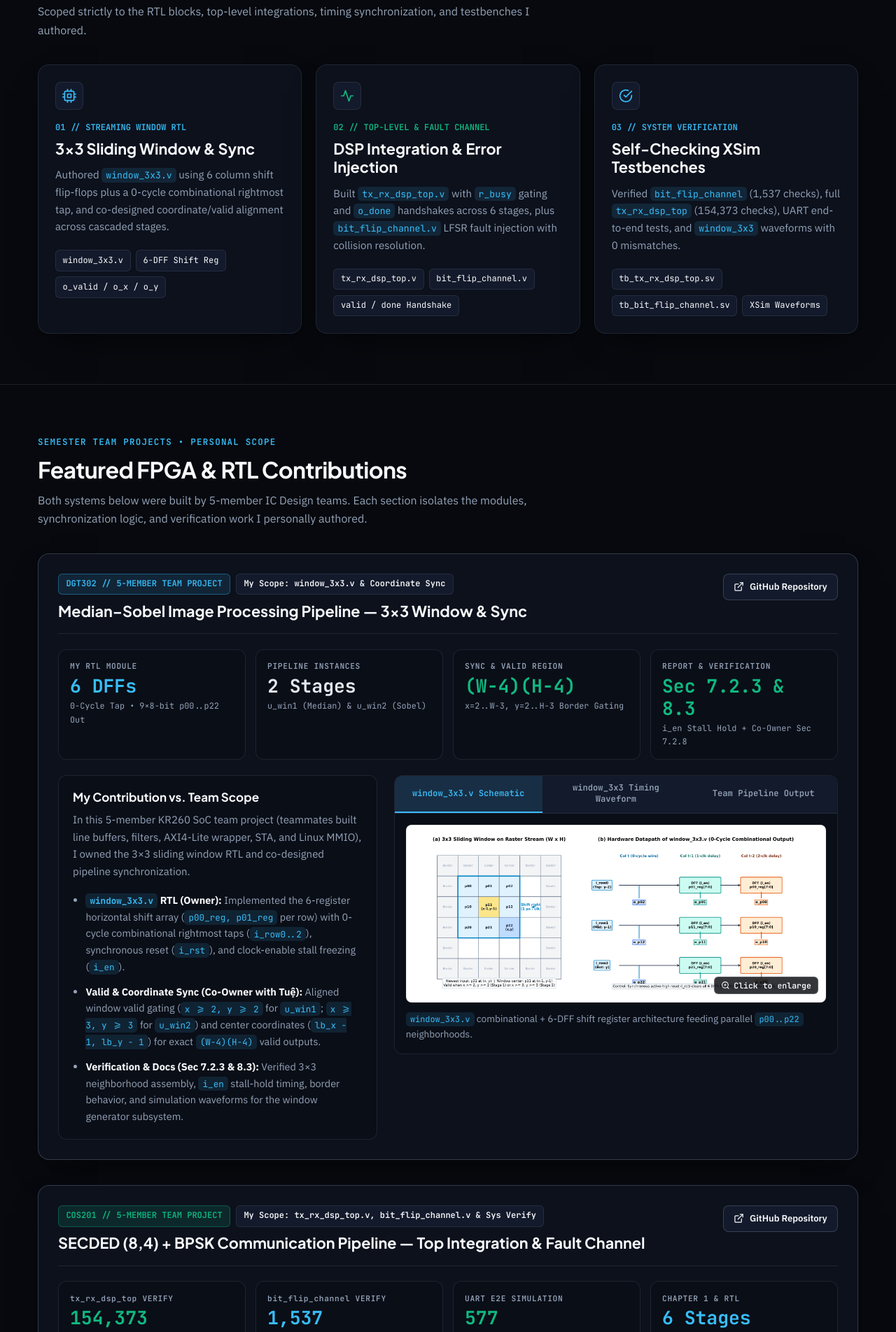
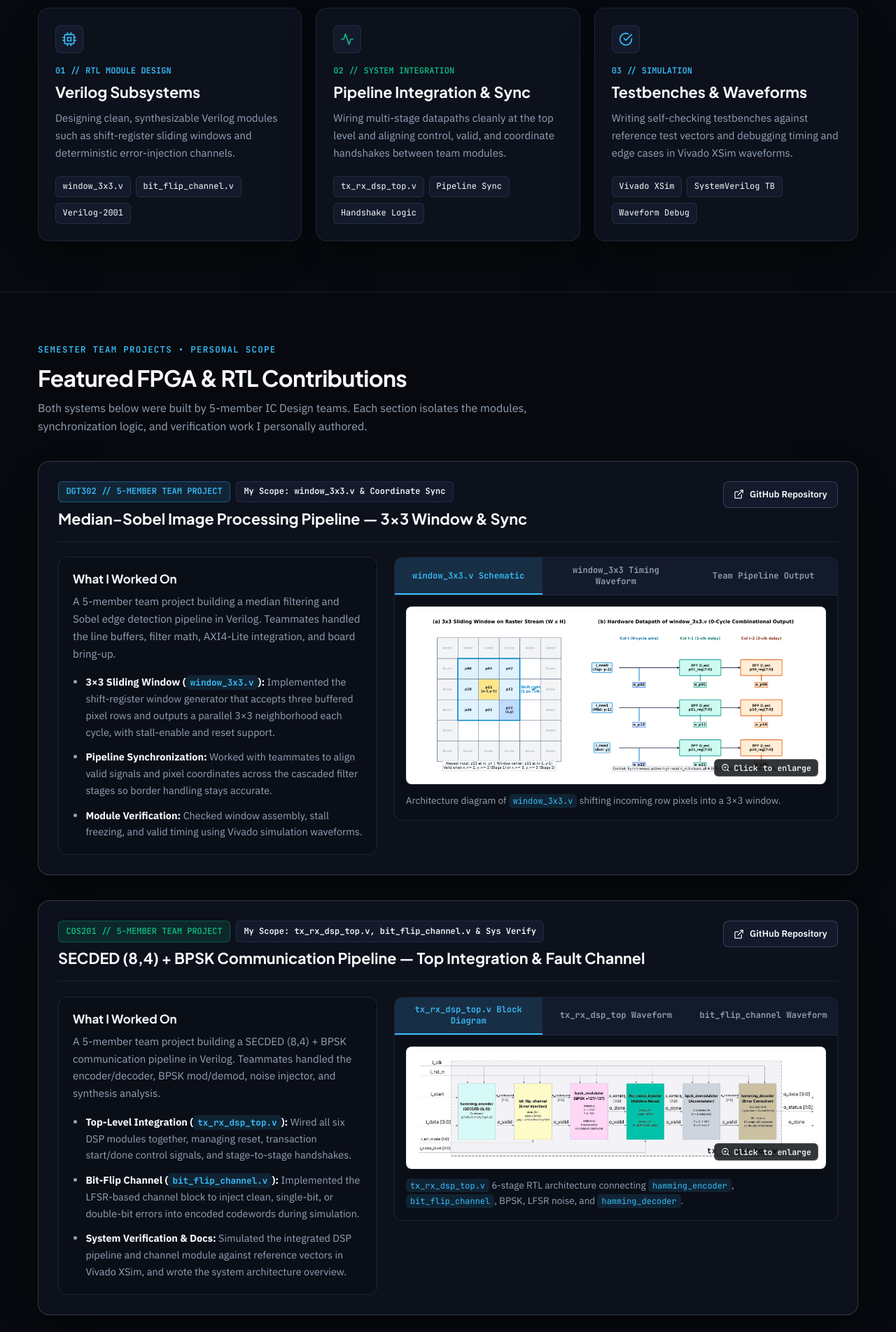
Before and after one commit to weliuliu123-byte/weliuliu123-byte.github.io, a plain HTML site: page index.html in a window 1280 px wide. Shown: the part 896-2800 px from the top of the page at 70% size. Drawn offline with Linux system fonts and the light colour scheme.

Commit message:
refactor(portfolio,cv): keep project summaries concise and role-focused without report stats

```diff
--- a/index.html
+++ b/index.html
@@ -93,30 +93,20 @@
           <h1>Digital IC &amp; Verilog RTL Portfolio</h1>
           <p class="hero-lead">
             I am <strong>Ha Gia Bao</strong>, an <strong>IC Design</strong> student at
-            <strong>FPT University</strong> (Ho Chi Minh City). Across my semester team projects, I
-            personally designed core <strong>Verilog</strong> modules (<code>window_3x3.v</code>,
-            <code>tx_rx_dsp_top.v</code>, <code>bit_flip_channel.v</code>), co-designed multi-stage
-            coordinate/valid synchronization, and ran self-checking <strong>Vivado XSim</strong>
-            system verification against Python-generated golden vectors.
+            <strong>FPT University</strong> (Ho Chi Minh City). I focus on writing clean,
+            synthesizable <strong>Verilog</strong> modules, integrating multi-stage digital pipelines,
+            and verifying hardware behavior through <strong>Vivado XSim</strong> simulation and waveforms.
           </p>
 
-          <!-- 4-Card KPI Strip (Personal Verified Scope) -->
-          <div class="hero-kpi-grid" aria-label="My verified engineering KPIs">
+          <!-- Clean Focus Summary (No Report Stats) -->
+          <div class="hero-kpi-grid" aria-label="Core project focus">
             <div class="kpi-card">
-              <span class="kpi-value mono text-emerald">154,373</span>
-              <span class="kpi-label">tx_rx_dsp_top Checks (0 Err)</span>
+              <span class="kpi-value mono text-cyan">COS201</span>
+              <span class="kpi-label">Top-Level Integration &amp; Fault Channel RTL</span>
             </div>
             <div class="kpi-card">
-              <span class="kpi-value mono text-cyan">1,537</span>
-              <span class="kpi-label">bit_flip_channel Checks (0 Err)</span>
-            </div>
-            <div class="kpi-card">
-              <span class="kpi-value mono text-emerald">577</span>
-              <span class="kpi-label">UART E2E Checks (96 Req PASS)</span>
-            </div>
-            <div class="kpi-card">
-              <span class="kpi-value mono text-cyan">3 RTL</span>
-              <span class="kpi-label">Modules Owned + Sync Co-Design</span>
+              <span class="kpi-value mono text-emerald">DGT302</span>
+              <span class="kpi-label">3&times;3 Sliding Window RTL &amp; Pipeline Sync</span>
             </div>
           </div>
 
@@ -206,10 +196,10 @@
     <section id="capabilities" class="section section-bordered">
       <div class="container">
         <div class="section-header">
-          <p class="eyebrow mono">MY CONTRIBUTIONS &amp; SKILLS</p>
-          <h2>What I Personally Built &amp; Verified</h2>
+          <p class="eyebrow mono">WHAT I DO</p>
+          <h2>Core RTL &amp; Verification Skills</h2>
           <p class="section-subtitle">
-            Scoped strictly to the RTL blocks, top-level integrations, timing synchronization, and testbenches I authored.
+            Hands-on areas I handled across my semester hardware design teams.
           </p>
         </div>
 
@@ -229,16 +219,16 @@
                 <line x1="1" y1="14" x2="4" y2="14"></line>
               </svg>
             </div>
-            <span class="card-kicker mono text-cyan">01 // STREAMING WINDOW RTL</span>
-            <h3>3&times;3 Sliding Window &amp; Sync</h3>
+            <span class="card-kicker mono text-cyan">01 // RTL MODULE DESIGN</span>
+            <h3>Verilog Subsystems</h3>
             <p>
-              Authored <code>window_3x3.v</code> using 6 column shift flip-flops plus a 0-cycle
-              combinational rightmost tap, and co-designed coordinate/valid alignment across cascaded stages.
+              Designing clean, synthesizable Verilog modules such as shift-register sliding windows
+              and deterministic error-injection channels.
             </p>
             <ul class="pill-row">
               <li>window_3x3.v</li>
-              <li>6-DFF Shift Reg</li>
-              <li>o_valid / o_x / o_y</li>
+              <li>bit_flip_channel.v</li>
+              <li>Verilog-2001</li>
             </ul>
           </article>
 
@@ -248,17 +238,16 @@
                 <polyline points="22 12 18 12 15 21 9 3 6 12 2 12"></polyline>
               </svg>
             </div>
-            <span class="card-kicker mono text-emerald">02 // TOP-LEVEL &amp; FAULT CHANNEL</span>
-            <h3>DSP Integration &amp; Error Injection</h3>
+            <span class="card-kicker mono text-emerald">02 // SYSTEM INTEGRATION</span>
+            <h3>Pipeline Integration &amp; Sync</h3>
             <p>
-              Built <code>tx_rx_dsp_top.v</code> with <code>r_busy</code> gating and
-              <code>o_done</code> handshakes across 6 stages, plus <code>bit_flip_channel.v</code>
-              LFSR fault injection with collision resolution.
+              Wiring multi-stage datapaths cleanly at the top level and aligning control, valid,
+              and coordinate handshakes between team modules.
             </p>
             <ul class="pill-row">
               <li>tx_rx_dsp_top.v</li>
-              <li>bit_flip_channel.v</li>
-              <li>valid / done Handshake</li>
+              <li>Pipeline Sync</li>
+              <li>Handshake Logic</li>
             </ul>
           </article>
 
@@ -269,16 +258,16 @@
                 <polyline points="22 4 12 14.01 9 11.01"></polyline>
               </svg>
             </div>
-            <span class="card-kicker mono text-cyan">03 // SYSTEM VERIFICATION</span>
-            <h3>Self-Checking XSim Testbenches</h3>
+            <span class="card-kicker mono text-cyan">03 // SIMULATION</span>
+            <h3>Testbenches &amp; Waveforms</h3>
             <p>
-              Verified <code>bit_flip_channel</code> (1,537 checks), full <code>tx_rx_dsp_top</code>
-              (154,373 checks), UART end-to-end tests, and <code>window_3x3</code> waveforms with 0 mismatches.
+              Writing self-checking testbenches against reference test vectors and debugging timing
+              and edge cases in Vivado XSim waveforms.
             </p>
             <ul class="pill-row">
-              <li>tb_tx_rx_dsp_top.sv</li>
-              <li>tb_bit_flip_channel.sv</li>
-              <li>XSim Waveforms</li>
+              <li>Vivado XSim</li>
+              <li>SystemVerilog TB</li>
+              <li>Waveform Debug</li>
             </ul>
           </article>
         </div>
@@ -322,56 +311,27 @@
               </a>
             </header>
 
-            <!-- Tier 1: 4 Compact KPI Cards (Strictly Personal Scope) -->
-            <div class="tier1-kpi-row" aria-label="DGT302 personal contribution metrics">
-              <div class="tier1-kpi">
-                <span class="tier1-label mono">MY RTL MODULE</span>
-                <strong class="tier1-val mono text-cyan">6 DFFs</strong>
-                <span class="tier1-sub mono">0-Cycle Tap &bull; 9&times;8-bit p00..p22 Out</span>
-              </div>
-              <div class="tier1-kpi">
-                <span class="tier1-label mono">PIPELINE INSTANCES</span>
-                <strong class="tier1-val mono">2 Stages</strong>
-                <span class="tier1-sub mono">u_win1 (Median) &amp; u_win2 (Sobel)</span>
-              </div>
-              <div class="tier1-kpi">
-                <span class="tier1-label mono">SYNC &amp; VALID REGION</span>
-                <strong class="tier1-val mono text-emerald">(W-4)(H-4)</strong>
-                <span class="tier1-sub mono">x=2..W-3, y=2..H-3 Border Gating</span>
-              </div>
-              <div class="tier1-kpi">
-                <span class="tier1-label mono">REPORT &amp; VERIFICATION</span>
-                <strong class="tier1-val mono text-emerald">Sec 7.2.3 &amp; 8.3</strong>
-                <span class="tier1-sub mono">i_en Stall Hold + Co-Owner Sec 7.2.8</span>
-              </div>
-            </div>
-
-            <!-- Tier 2: Engineering Notes (Left) + Visual Evidence Tabs (Right) -->
+            <!-- Tier 2: Concise Role Notes (Left) + Visual Evidence Tabs (Right) -->
             <div class="tier2-grid" data-evidence-group>
               <div class="tier2-notes">
-                <h4>My Contribution vs. Team Scope</h4>
+                <h4>What I Worked On</h4>
                 <p class="notes-lead">
-                  In this 5-member KR260 SoC team project (teammates built line buffers, filters,
-                  AXI4-Lite wrapper, STA, and Linux MMIO), I owned the 3&times;3 sliding window RTL
-                  and co-designed pipeline synchronization.
+                  A 5-member team project building a median filtering and Sobel edge detection pipeline in
+                  Verilog. Teammates handled the line buffers, filter math, AXI4-Lite integration, and board bring-up.
                 </p>
                 <ul class="clean-list">
                   <li>
-                    <strong><code>window_3x3.v</code> RTL (Owner):</strong> Implemented the 6-register
-                    horizontal shift array (<code>p00_reg, p01_reg</code> per row) with 0-cycle
-                    combinational rightmost taps (<code>i_row0..2</code>), synchronous reset (<code>i_rst</code>),
-                    and clock-enable stall freezing (<code>i_en</code>).
+                    <strong>3&times;3 Sliding Window (<code>window_3x3.v</code>):</strong> Implemented the
+                    shift-register window generator that accepts three buffered pixel rows and outputs a
+                    parallel 3&times;3 neighborhood each cycle, with stall-enable and reset support.
                   </li>
                   <li>
-                    <strong>Valid &amp; Coordinate Sync (Co-Owner with Tuệ):</strong> Aligned window
-                    valid gating (<code>x &gt;= 2, y &gt;= 2</code> for <code>u_win1</code>;
-                    <code>x &gt;= 3, y &gt;= 3</code> for <code>u_win2</code>) and center coordinates
-                    (<code>lb_x - 1, lb_y - 1</code>) for exact <code>(W-4)(H-4)</code> valid outputs.
+                    <strong>Pipeline Synchronization:</strong> Worked with teammates to align valid signals
+                    and pixel coordinates across the cascaded filter stages so border handling stays accurate.
                   </li>
                   <li>
-                    <strong>Verification &amp; Docs (Sec 7.2.3 &amp; 8.3):</strong> Verified 3&times;3
-                    neighborhood assembly, <code>i_en</code> stall-hold timing, border behavior, and
-                    simulation waveforms for the window generator subsystem.
+                    <strong>Module Verification:</strong> Checked window assembly, stall freezing, and valid
+                    timing using Vivado simulation waveforms.
                   </li>
                 </ul>
               </div>
@@ -414,7 +374,7 @@
                     </span>
                   </button>
                   <p class="figure-caption">
-                    <code>window_3x3.v</code> combinational + 6-DFF shift register architecture feeding parallel <code>p00..p22</code> neighborhoods.
+                    Architecture diagram of <code>window_3x3.v</code> shifting incoming row pixels into a 3&times;3 window.
                   </p>
                 </div>
 
@@ -443,7 +403,7 @@
                     </span>
                   </button>
                   <p class="figure-caption">
-                    Cycle-accurate timing waveform verifying border gating (<code>x &gt;= 2, y &gt;= 2</code>) and pipeline stall hold behavior.
+                    Timing waveform verifying valid gating and pipeline stall behavior for <code>window_3x3.v</code>.
                   </p>
                 </div>
 
@@ -535,57 +495,29 @@
               </a>
             </header>
 
-            <!-- Tier 1: 4 Compact KPI Cards (Strictly Personal Scope) -->
-            <div class="tier1-kpi-row" aria-label="COS201 personal contribution metrics">
-              <div class="tier1-kpi">
-                <span class="tier1-label mono">tx_rx_dsp_top VERIFY</span>
-                <strong class="tier1-val mono text-emerald">154,373</strong>
-                <span class="tier1-sub mono">0 Errors &bull; 384 Tx &bull; 24,576 Samples</span>
-              </div>
-              <div class="tier1-kpi">
-                <span class="tier1-label mono">bit_flip_channel VERIFY</span>
-                <strong class="tier1-val mono text-cyan">1,537</strong>
-                <span class="tier1-sub mono">0 Errors &bull; LFSR Seed 8'hA5 PASS</span>
-              </div>
-              <div class="tier1-kpi">
-                <span class="tier1-label mono">UART E2E SIMULATION</span>
-                <strong class="tier1-val mono text-emerald">577</strong>
-                <span class="tier1-sub mono">0 Errors &bull; 96 UART Requests PASS</span>
-              </div>
-              <div class="tier1-kpi">
-                <span class="tier1-label mono">CHAPTER 1 &amp; RTL</span>
-                <strong class="tier1-val mono text-cyan">6 Stages</strong>
-                <span class="tier1-sub mono">Top Wrapper + 1-Cycle Fault Channel</span>
-              </div>
-            </div>
-
-            <!-- Tier 2: Engineering Notes (Left) + Visual Evidence Stage (Right) -->
+            <!-- Tier 2: Concise Role Notes (Left) + Visual Evidence Stage (Right) -->
             <div class="tier2-grid" data-evidence-group>
               <div class="tier2-notes">
-                <h4>My Contribution vs. Team Scope</h4>
+                <h4>What I Worked On</h4>
                 <p class="notes-lead">
-                  In this 5-member baseband communication project (teammates built Hamming codec,
-                  BPSK mod/demod, LFSR noise injector, and Vivado synthesis analysis), I owned
-                  system-level integration, the bit-flip error channel, and system verification.
+                  A 5-member team project building a SECDED (8,4) + BPSK communication pipeline in
+                  Verilog. Teammates handled the encoder/decoder, BPSK mod/demod, noise injector, and synthesis analysis.
                 </p>
                 <ul class="clean-list">
                   <li>
-                    <strong>System Top-Level (<code>tx_rx_dsp_top.v</code>):</strong> Integrated all
-                    6 DSP modules under synchronous active-low reset (<code>i_rst_n</code>), latching
-                    <code>i_noise_level</code>/<code>i_err_mode</code> on <code>w_start_gated</code>
-                    (<code>i_start &amp;&amp; !r_busy</code>) and emitting a 1-clock <code>o_done</code> pulse.
+                    <strong>Top-Level Integration (<code>tx_rx_dsp_top.v</code>):</strong> Wired all
+                    six DSP modules together, managing reset, transaction start/done control signals, and
+                    stage-to-stage handshakes.
                   </li>
                   <li>
                     <strong>Bit-Flip Channel (<code>bit_flip_channel.v</code>):</strong> Implemented the
-                    1-cycle latency 8-bit LFSR fault injector (<code>poly = x^8+x^6+x^5+x^4+1</code>,
-                    <code>seed = 8'hA5</code> with zero-lockup guard) supporting clean, 1-bit, and
-                    collision-free 2-bit flips.
+                    LFSR-based channel block to inject clean, single-bit, or double-bit errors into
+                    encoded codewords during simulation.
                   </li>
                   <li>
-                    <strong>System Verification &amp; Chapter 1:</strong> Verified
-                    <code>tb_bit_flip_channel</code> (<strong>1,537 checks</strong>),
-                    <code>tb_tx_rx_dsp_top</code> (<strong>154,373 checks</strong> / 384 tx / 24,576 samples),
-                    and UART E2E simulation checks with 0 errors, and authored Chapter 1.
+                    <strong>System Verification &amp; Docs:</strong> Simulated the integrated DSP
+                    pipeline and channel module against reference vectors in Vivado XSim, and wrote the
+                    system architecture overview.
                   </li>
                 </ul>
               </div>
@@ -638,7 +570,7 @@
                     type="button"
                     class="figure-btn fig-dark"
                     data-lightbox-src="./assets/waveform_tb_tx_rx_dsp_top.png"
-                    data-lightbox-caption="Vivado XSim behavioral simulation of tb_tx_rx_dsp_top (384 transactions, 154,373 checks, 0 errors)"
+                    data-lightbox-caption="Vivado XSim behavioral simulation waveform of tb_tx_rx_dsp_top"
                     aria-label="Zoom tb_tx_rx_dsp_top Vivado XSim waveform"
                   >
                     <img
@@ -657,7 +589,7 @@
                     </span>
                   </button>
                   <p class="figure-caption">
-                    Vivado XSim simulation of <code>tb_tx_rx_dsp_top</code> verifying <code>errors == 0</code> across 384 self-checking transactions.
+                    Vivado XSim simulation waveform verifying end-to-end transactions in <code>tx_rx_dsp_top.v</code>.
                   </p>
                 </div>
 
```
Also changed, not shown: 1 other file.
